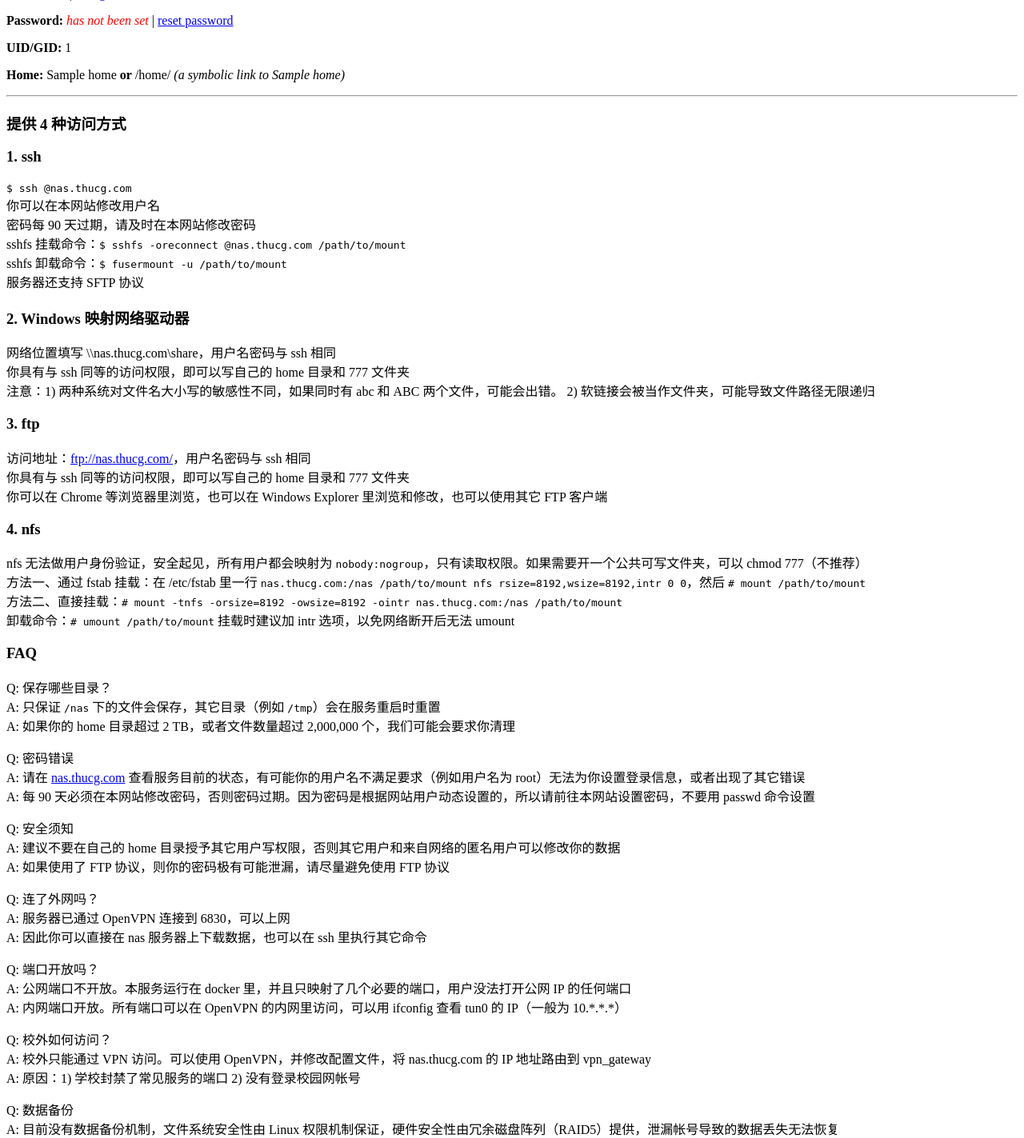
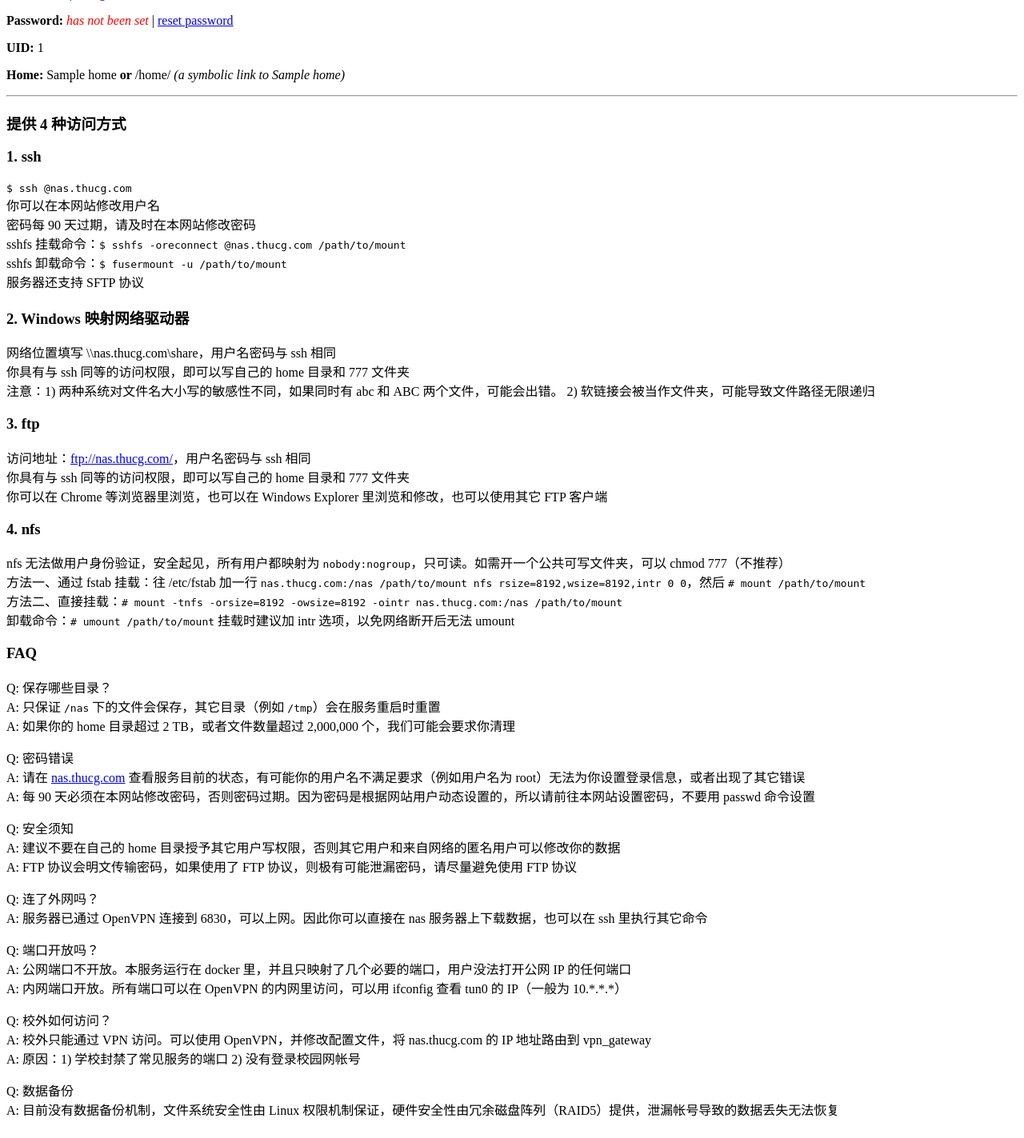
Before and after one commit to yuantailing/cgserver, a Django app: template cgserver/serverlist/templates/serverlist/nas.html in a window 1280 px wide. Shown: the part 165-1588 px from the top of the page at 80% size. Run offline with Django 3.2, Linux system fonts and the light colour scheme; the template is opened without the code that fills it: most values are stand-ins (such as "Sample title", 1, 10 or a date in 2020).

Commit message:
update nas.html

```diff
--- a/cgserver/serverlist/templates/serverlist/nas.html
+++ b/cgserver/serverlist/templates/serverlist/nas.html
@@ -11,7 +11,7 @@
 {% else %}
 <p><b>Password:</b> <i style="color: red">has not been set</i> | <a href="{% url 'serverlist:resetpassword' %}">reset password</a></p>
 {% endif %}
-<p><b>UID/GID:</b> {{ uid }}</p>
+<p><b>UID:</b> {{ uid }}</p>
 <p><b>Home:</b> {{ home }} <span style="font-weight: bold;">or</span> /home/{{ user.username }} <i>(a symbolic link to {{ home }})</i></p>
 <hr>
 
@@ -42,8 +42,8 @@
 
 <h3>4. nfs</h3>
 <p>
-  nfs 无法做用户身份验证，安全起见，所有用户都会映射为 <code>nobody:nogroup</code>，只有读取权限。如果需要开一个公共可写文件夹，可以 chmod 777（不推荐）<br>
-  方法一、通过 fstab 挂载：在 /etc/fstab 里一行 <code>nas.thucg.com:/nas	/path/to/mount	nfs	rsize=8192,wsize=8192,intr	0	0</code>，然后 <code># mount /path/to/mount</code><br>
+  nfs 无法做用户身份验证，安全起见，所有用户都映射为 <code>nobody:nogroup</code>，只可读。如需开一个公共可写文件夹，可以 chmod 777（不推荐）<br>
+  方法一、通过 fstab 挂载：往 /etc/fstab 加一行 <code>nas.thucg.com:/nas	/path/to/mount	nfs	rsize=8192,wsize=8192,intr	0	0</code>，然后 <code># mount /path/to/mount</code><br>
   方法二、直接挂载：<code># mount -tnfs -orsize=8192 -owsize=8192 -ointr nas.thucg.com:/nas /path/to/mount</code><br>
   卸载命令：<code># umount /path/to/mount</code>
   挂载时建议加 intr 选项，以免网络断开后无法 umount<br>
@@ -63,12 +63,11 @@
 <p>
 	Q: 安全须知<br>
 	A: 建议不要在自己的 home 目录授予其它用户写权限，否则其它用户和来自网络的匿名用户可以修改你的数据<br>
-	A: 如果使用了 FTP 协议，则你的密码极有可能泄漏，请尽量避免使用 FTP 协议
+	A: FTP 协议会明文传输密码，如果使用了 FTP 协议，则极有可能泄漏密码，请尽量避免使用 FTP 协议
 </p>
 <p>
 	Q: 连了外网吗？<br>
-	A: 服务器已通过 OpenVPN 连接到 6830，可以上网<br>
-	A: 因此你可以直接在 nas 服务器上下载数据，也可以在 ssh 里执行其它命令
+	A: 服务器已通过 OpenVPN 连接到 6830，可以上网。因此你可以直接在 nas 服务器上下载数据，也可以在 ssh 里执行其它命令
 </p>
 <p>
 	Q: 端口开放吗？<br>
```
